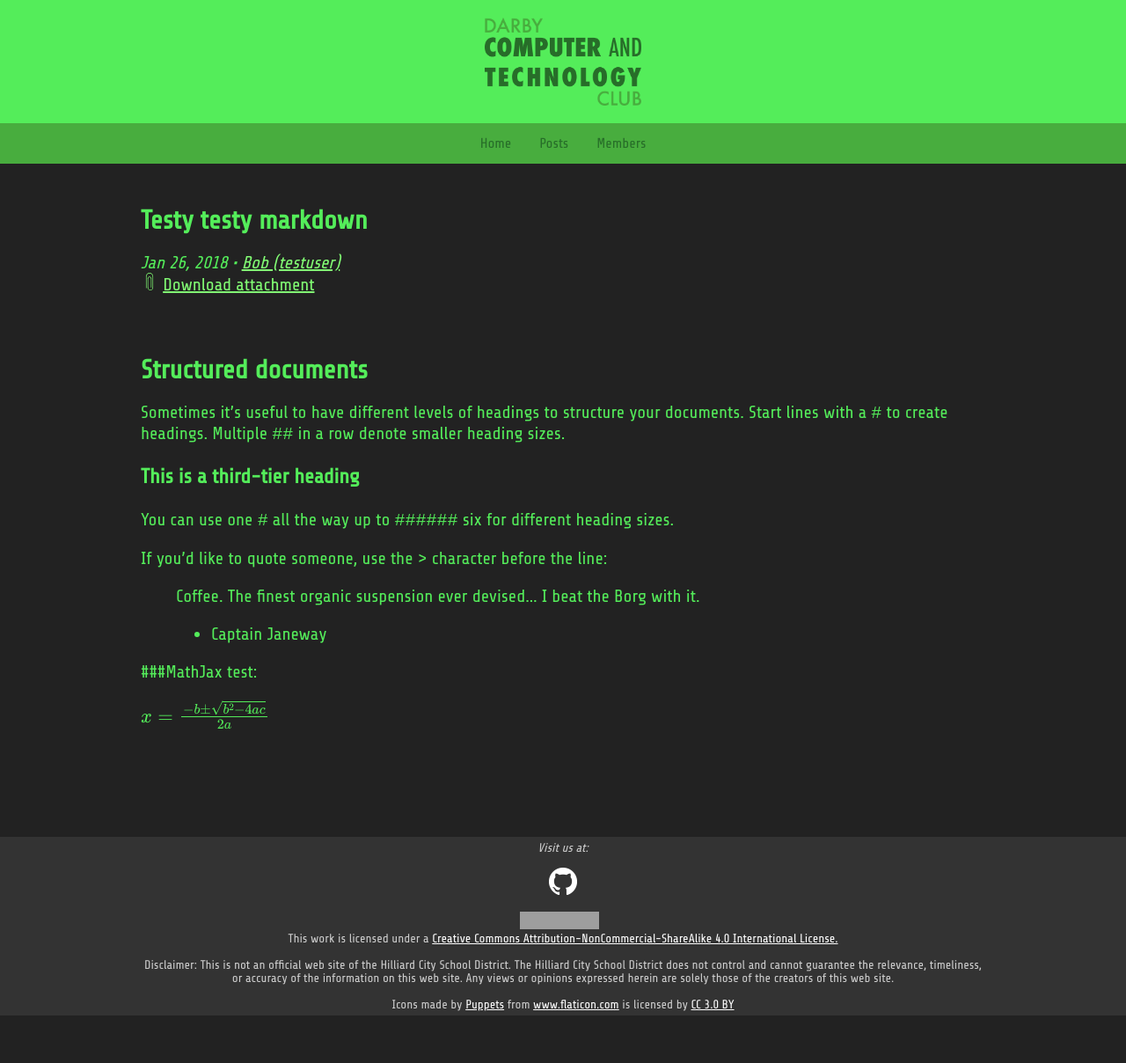
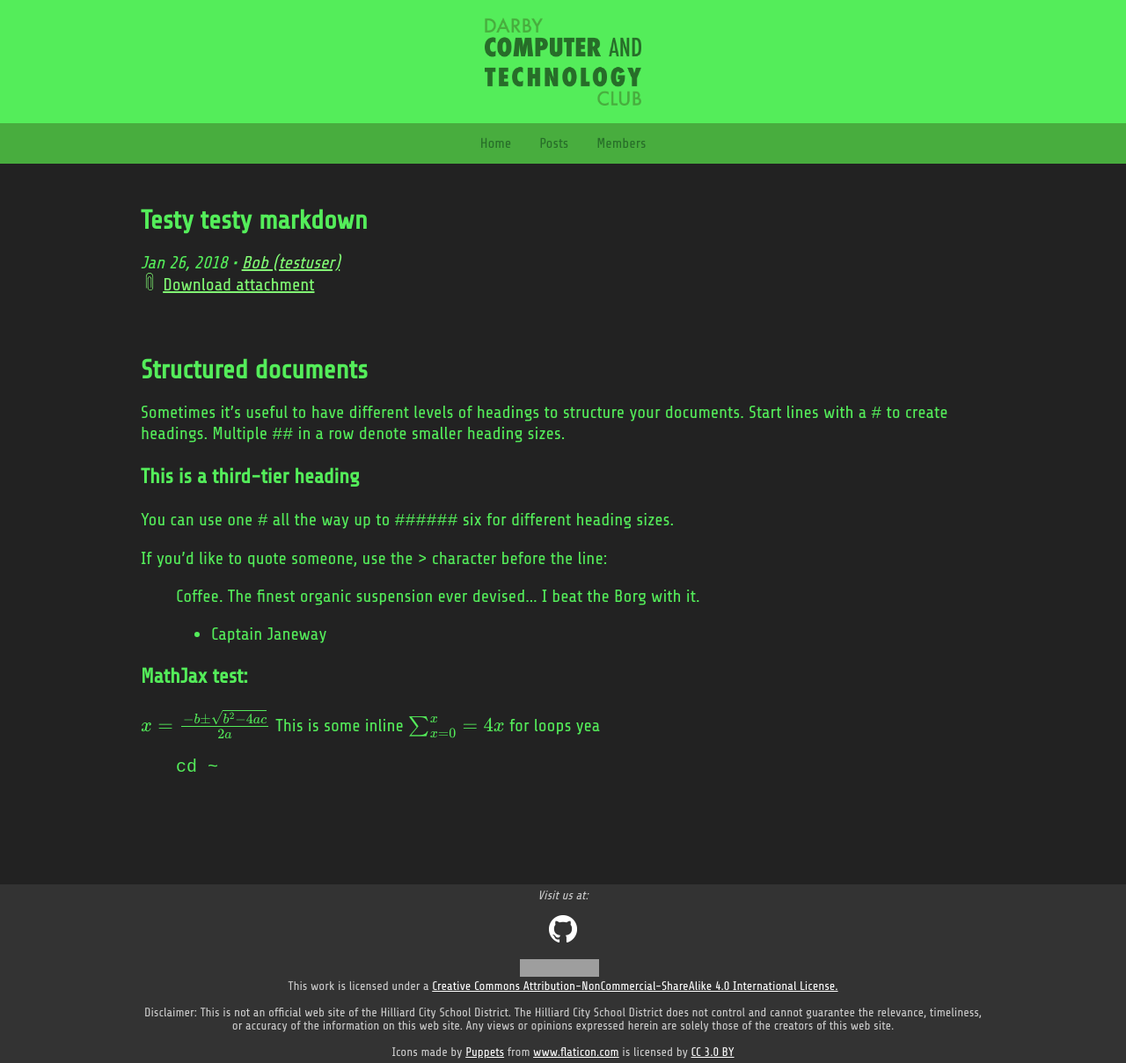
Before and after one commit to DarbyCAT/legacy, a Jekyll site: the page built from _posts/2018-01-26-Testy-testy-markdown.markdown, in a window 1280 px wide. Shown: the whole page at 88% size. Built offline with Jekyll 4.4.1, drawn with Linux system fonts in a browser that asks for light colours; formulas are drawn with MathJax 3; before the commit the page ends 1154 px from its top, so only the background shows below that; grey boxes are pictures that could not be loaded.

Commit message:
Code highlighting + inline math test

```diff
--- a/_posts/2018-01-26-Testy-testy-markdown.markdown
+++ b/_posts/2018-01-26-Testy-testy-markdown.markdown
@@ -19,6 +19,11 @@
 > Coffee. The finest organic suspension ever devised... I beat the Borg with it.
 > - Captain Janeway
 
-###MathJax test:
+### MathJax test:
 
 <span>\\(x = {-b \pm \sqrt{b^2-4ac} \over 2a}\\)</span>
+This is some inline <span>\\(\sum_{x=0}^x=4 x\\)</span> for loops yea
+
+{% highlight bash %}
+cd ~
+{% endhighlight %}
```
